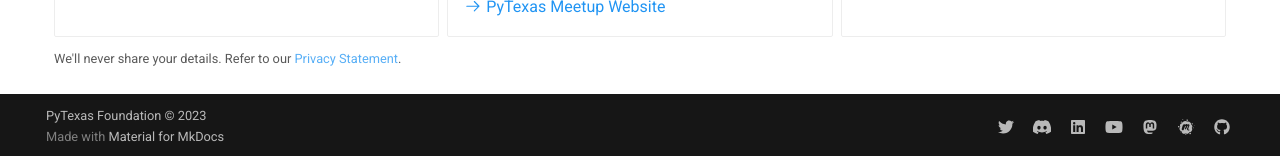
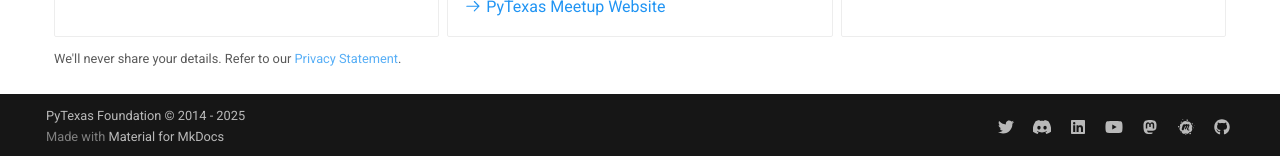
Before and after one commit to pytexas/pytexas.github.io, an MkDocs documentation site: the page built from docs/index.md, in a window 1280 px wide and 1055 px high. Shown: the part 896-1052 px from the top of the window. Built offline with MkDocs 1.6.1 and Material for MkDocs 9.7.7, drawn with Linux system fonts in a browser that asks for light colours; comment, search, counter and statistics services are not loaded.

Commit message:
Update mkdocs.yml

```diff
--- a/mkdocs.yml
+++ b/mkdocs.yml
@@ -5,7 +5,7 @@ repo_name: pytexas/pytexas.github.io
 site_url: https://pytexas.org
 site_author: PyTexas Foundation <foundation@pytexas.org>
 site_description: The PyTexas Foundation is a non-profit dedicated to educating engineers about Python in the state of Texas
-copyright: 'PyTexas Foundation © 2023'
+copyright: 'PyTexas Foundation © 2014 - 2025'
 theme:
   name: material
   custom_dir: docs/overrides
```
